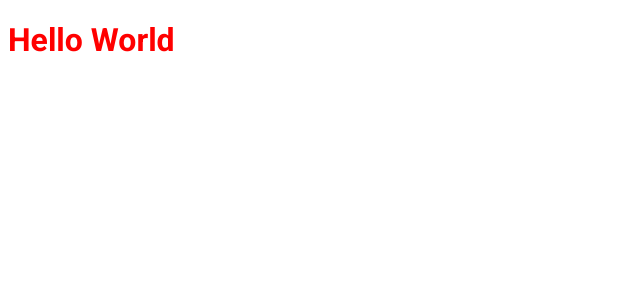
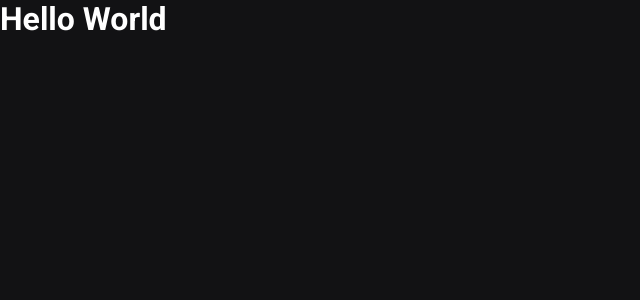
Before and after one commit to gustavocrvls/ignews, a Next.js app: page / in a window 1280 px wide. Shown: the top 300 px of the page, without its empty margins (0-640 px from the left). Built offline with nearby package versions, Linux system fonts and the light colour scheme.

Commit message:
Creation of global stylization

```diff
--- a/src/pages/_app.tsx
+++ b/src/pages/_app.tsx
@@ -1,4 +1,6 @@
 import { AppProps } from 'next/app';
+
+import '../styles/global.scss';
 
 function MyApp({ Component, pageProps }: AppProps) {
   return <Component {...pageProps} />
--- a/src/pages/index.tsx
+++ b/src/pages/index.tsx
@@ -1,4 +1,3 @@
-import styles from '../styles/home.module.scss';
 import Head from 'next/head';
 
 export default function Home() {
@@ -7,7 +6,7 @@ export default function Home() {
       <Head>
         <title>Início | ig.news</title>
       </Head>
-      <h1 className={styles.title}>Hello World</h1>
+      <h1 >Hello World</h1>
     </>
   )
 }
--- /dev/null
+++ b/src/styles/global.scss
@@ -0,0 +1,48 @@
+* {
+  margin: 0;
+  padding: 0;
+  box-sizing: border-box;
+}
+
+:root {
+  --white: #FFF;
+
+  --gray-100: #e1e1e6;
+  --gray-300: #a8a8b3;
+  --gray-900: #121214;
+
+  --cyan-500: #61dafb;
+  --yellow-500: #eba417;
+}
+
+@media (max-width: 1080px) {
+  html {
+    font-size: 93.75%;
+  }
+}
+
+@media (max-width: 720px) {
+  html {
+    font-size: 87.5%;
+  }
+}
+
+body {
+  background: var(--gray-900);
+  color: var(--white);
+}
+
+body, input, textarea, select, button {
+  font-weight: 400;
+  font-size: 1rem;
+  font-family: Roboto, sans-serif;
+}
+
+button {
+  cursor: pointer;
+}
+
+a {
+  color: inherit;
+  text-decoration: none;
+}
--- a/src/styles/home.module.scss
+++ /dev/null
@@ -1,4 +0,0 @@
-.title {
-  color: red;
-  font-family: Roboto;
-}
```
